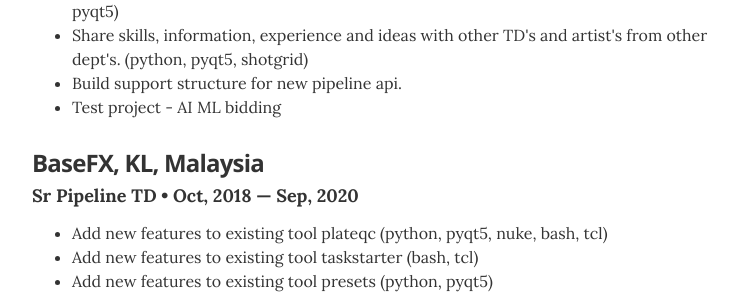
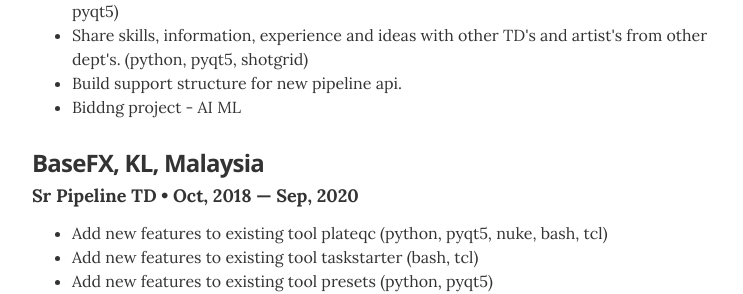
Before and after one commit to singhaidotnish/myresume, a Jekyll site: the page built from index.html, in a window 1280 px wide and 900 px high, scrolled down 975 px. Shown: the part 163-457 px from the top of the window, without its empty margins (268-1011 px from the left). Built offline with Jekyll 4.4.1, drawn with Linux system fonts in a browser that asks for light colours.

Commit message:
Update experience.yml

```diff
--- a/_data/experience.yml
+++ b/_data/experience.yml
@@ -16,7 +16,7 @@
 - company: BOTVFX, Chennai, India
   position: Sr Pipeline TD
   duration: Oct, 2021 &mdash; Mar, 2023
-  summary: <ul class="resume-item-list"><li>Upgrade publisher tool with features taken as input from VFX supervisor (python, pyqt5)</li><li>Share skills, information, experience and ideas with other TD's and artist's from other dept's. (python, pyqt5, shotgrid) </li><li>Build support structure for new pipeline api.</li><li>Test project - AI ML bidding</li></ul>
+  summary: <ul class="resume-item-list"><li>Upgrade publisher tool with features taken as input from VFX supervisor (python, pyqt5)</li><li>Share skills, information, experience and ideas with other TD's and artist's from other dept's. (python, pyqt5, shotgrid) </li><li>Build support structure for new pipeline api.</li><li>Biddng project - AI ML </li></ul>
 
 
 # Sr Pipeline TD
```
